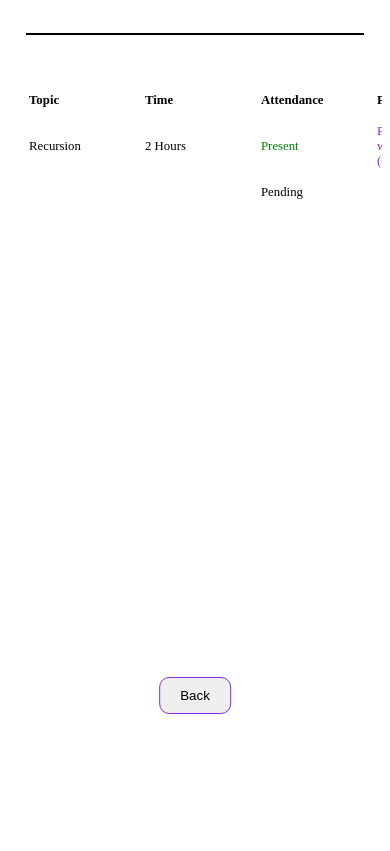
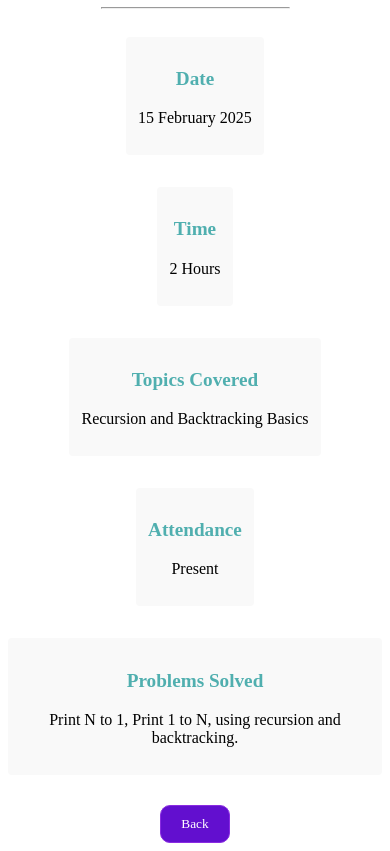
Before and after one commit to Nikhils3np4i/My-Progress-Tracking, a plain HTML site: page dataStructures.html in a window 390 px wide. Shown: the part 110-961 px from the top of the page. Before the commit the page ends 844 px from the top, so only its background shows below. Drawn offline with Linux system fonts and the light colour scheme; a web font is replaced by a local one.

Commit message:
Updated Full stack and dsa pages layout with better responsiveness.

```diff
--- a/dataStructures.html
+++ b/dataStructures.html
@@ -3,81 +3,82 @@
 <head>
     <meta charset="UTF-8">
     <meta name="viewport" content="width=device-width, initial-scale=1.0">
-    <title>Full Stack Web Development</title>
+    <title>Data Structures and Algorithms</title>
     <style>
+        @import url('https://fonts.googleapis.com/css2?family=Sono:wght@200..800&display=swap');
+        *{
+            font-family: "Sono", serif;
+        }
         header{
+            text-align: center;
+        }
+        .horizontal-line{
+            width: 50%;
+        }
+        .container{
             display: flex;
             justify-content: center;
-            align-items: center;
-            height: 15vh;
+            align-items: start;
+            height: 80vh;
+            gap: 30px;
+        }
+        .Topics{
+            margin-top: 30px;
+            max-width: 400px;
+            background: #f9f9f9;
+            padding: 12px;
             text-align: center;
-            padding: 0 20px;
+            font-weight: 500;
+            border-radius: 4px;
+        }
+        .Topics > h3{
+            font-size: larger;
+            color: rgb(80, 175, 175);
+        }
+        .insider{
+            margin-top: 40px;
+        }
+        .button{
+            display: flex;
+            justify-content: center;
+        }
+        #back-btn{
+            padding: 10px 20px;
+            font-weight: 500;
+            border-radius: 10px;
+            border: 1px solid blueviolet;
+            cursor: pointer;
+            transition: all 0.2s ease-in-out;
+        }
+        #back-btn:hover{
+            background: rgb(98, 15, 207);
+            color: white;
+        }
+        @media(max-width: 980px){
+            .container{
+                flex-direction: column;
+                justify-content: center;
+                align-items: center;
+                gap: 12px;
+                height: 100%;
+            }
+            .Topics{
+                margin-top: 20px;
+            }
+            .insider{
+                margin-top: 10px;
+            }
+            .button{
+                margin-top: 30px;
+                height: 100%;
+            }
+            #back-btn{
+                color: white;
+                background: rgb(98, 15, 207);
+            }
+
         }
 
-        .horizontal-line{
-            width: 90%;
-            max-width: 800px;
-            border: 1px solid black;
-        }
-
-        main{
-            display: flex;
-            justify-content: center;
-            margin-top: 50px;
-            padding: 0 20px;
-            overflow-x: auto;
-        }
-
-        table {
-            width: 100%;
-            max-width: 1000px;
-            border-collapse: collapse;
-        }
-
-        main th, main td{
-            padding: 15px;
-            text-align: left;
-            min-width: 120px;
-        }
-
-        #back-btn{
-            position: fixed;
-            bottom: 20px;
-            left: 50%;
-            transform: translateX(-50%);
-            padding: 10px 20px;
-            border: 1px solid blueviolet;
-            border-radius: 10px;
-        }
-
-        @media screen and (max-width: 768px) {
-            header h1 {
-                font-size: 1.5rem;
-            }
-
-            main th, main td {
-                padding: 10px;
-                font-size: 0.9rem;
-            }
-        }
-
-        @media screen and (max-width: 480px) {
-            header h1 {
-                font-size: 1.2rem;
-            }
-
-            main th, main td {
-                padding: 8px;
-                font-size: 0.8rem;
-                min-width: 100px;
-            }
-        }
-
-        #back-btn:hover{
-            transition: all 0.2s ease-in-out;
-            background-color: blueviolet;
-            color: white;
-        }
     </style>
 </head>
 <body>
@@ -88,34 +89,34 @@
     <hr class="horizontal-line">
     <!-- Table -->
      <main>
-     <table>
-        <thead>
-            <tr>
-                <th>Date</th>
-                <th>Topic</th>
-                <th>Time</th>
-                <th>Attendance</th>
-                <th>Problems Solved</th>
-            </tr>
-        </thead>
-        <tbody>
-            <tr>
-                <td>Feb 11, 2025</td>
-                <td>Recursion</td>
-                <td>2 Hours</td>
-                <td style="color: green;">Present</td>
-                <td style="color: blueviolet;">Print 1 to N without Loops (GFG)</td>
-            </tr>
-            <tr>
-                <td>Feb 12, 2025</td>
-                <td></td>
-                <td></td>
-                <td style="color: black;">Pending</td>
-            </tr>
-        </tbody>
-     </table>
+     <div class="container">
+            <div class="date Topics">
+                <h3>Date</h3>
+                <p id="date" class="insider">15 February 2025</p>
+            </div>
+            <div class="time Topics">
+                <h3>Time</h3>
+                <p id="time" class="insider" >2 Hours</p>
+            </div>
+            <div class="topic Topics">
+                <h3>Topics Covered</h3>
+                <p id="topic" class="insider">Recursion and Backtracking Basics</p>
+            </div>
+            <div class="attendance Topics">
+                <h3>Attendance</h3>
+                <p id="attendance" class="insider">Present</p>
+            </div>
+            <div class="project Topics">
+                <h3>Problems Solved</h3>
+                <p id="project" class="insider">Print N to 1, Print 1 to N, using recursion and backtracking.</p>
+            </div>
+        </div>
+        <div class="button">
+            <button id="back-btn">Back</button>
+        </div>
+
     </main>
-    <button id="back-btn" style="cursor: pointer;">Back</button>
+
 
     <script>
         const backBtn = document.getElementById('back-btn');
```
Also changed, not shown: FullStack.html (+96 -60 lines).
